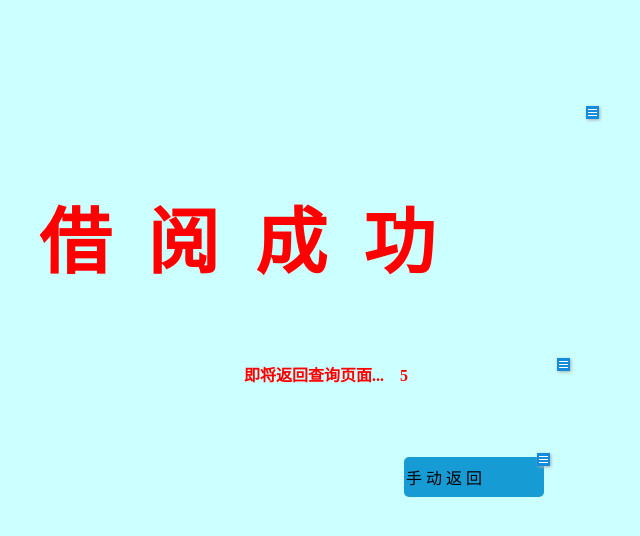
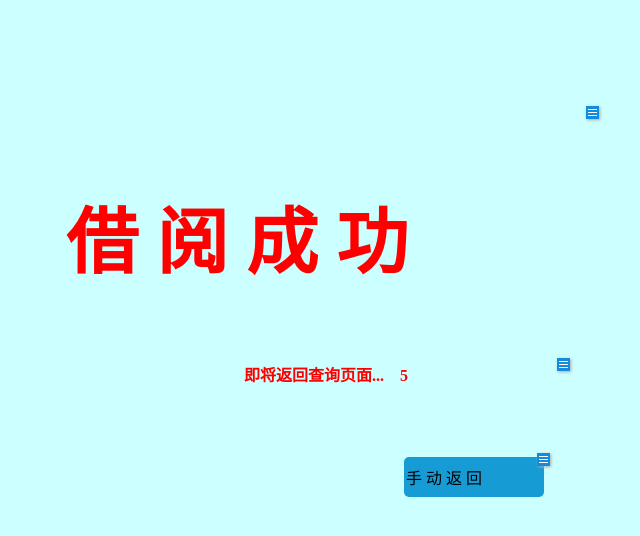
Before and after one commit to tyh97/is_analysis_pages, a plain HTML site: page page2.html in a window 1280 px wide. Shown: the whole page, without its empty margins (403-1043 px from the left). Drawn offline with Linux system fonts and the light colour scheme; files that its build step writes are made by us from their sources.

Commit message:
实验五

```diff
--- a/page2.html
+++ b/page2.html
@@ -28,7 +28,7 @@
       <div id="u23" class="ax_default _一级标题">
         <div id="u23_div" class=""></div>
         <div id="u23_text" class="text ">
-          <p><span>借&nbsp;&nbsp;阅&nbsp;&nbsp;成&nbsp;&nbsp;功</span></p>
+          <p><span>借&nbsp;阅&nbsp;成&nbsp;功</span></p>
         </div>
       </div>
 
```
